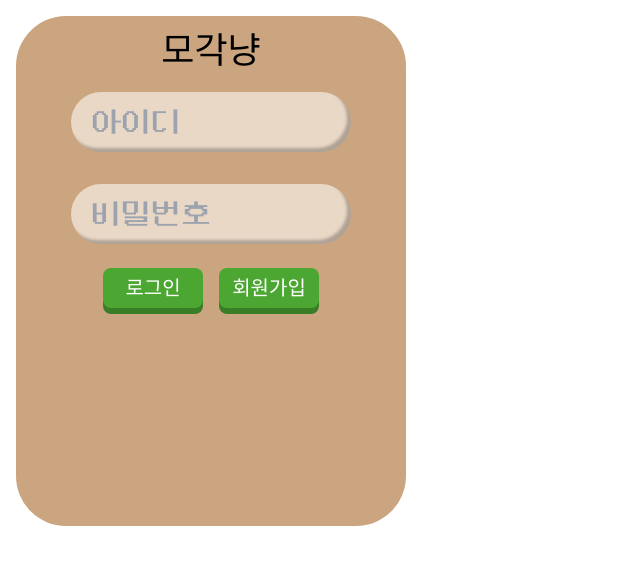
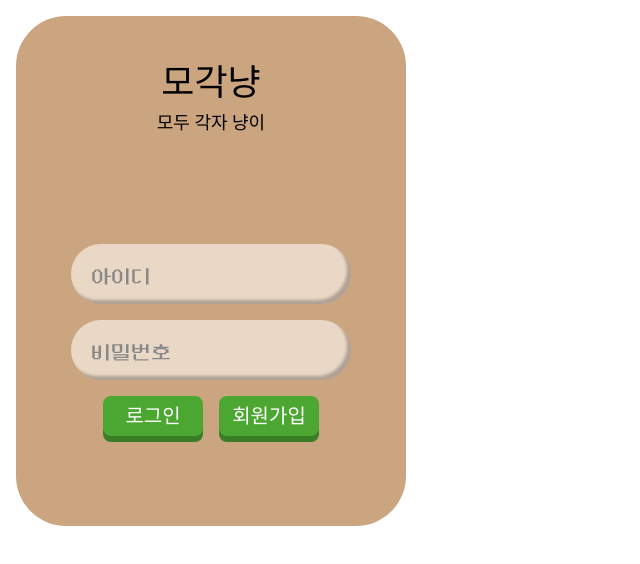
Before and after one commit to hrlee12/-, a React (Vite) app in the folder frontend/: page /#/login in a window 1280 px wide. Shown: the top 564 px of the page, without its empty margins (0-640 px from the left). Built offline with nearby package versions, Linux system fonts and the light colour scheme; a web font is replaced by a local one.

Commit message:
feat : 글씨 추가 및 위치 수정, placeholder 글자 크기 조정

```diff
--- a/frontend/src/index.css
+++ b/frontend/src/index.css
@@ -4,7 +4,8 @@
 
 @font-face {
   font-family: 'NeoDunggeunmo';
-    src: url('public/fonts/neodgm.ttf') format('truetype'),
+  src:
+    url('public/fonts/neodgm.ttf') format('truetype'),
     url('public/fonts/neodgm.ttf') format('truetype');
   font-weight: normal;
   font-style: normal;
@@ -12,8 +13,14 @@
 
 @font-face {
   font-family: 'DNFBitBitv2';
-    src: url('public/fonts/DNFBitBitv2.ttf') format('truetype'),
+  src:
+    url('public/fonts/DNFBitBitv2.ttf') format('truetype'),
     url('public/fonts/DNFBitBitv2.ttf') format('truetype');
   font-weight: normal;
   font-style: normal;
 }
+
+.inputBox-font-medium::placeholder {
+  font-size: 20px;
+  color: #888;
+}
--- a/frontend/src/pages/account/LoginPage.tsx
+++ b/frontend/src/pages/account/LoginPage.tsx
@@ -10,7 +10,7 @@ const LoginPage = () => {
   const loginClick = () => {
     const id: string = userid;
     const pw: string = password;
-    console.log('아이디는 입력은 -> ' + id);
+    console.log('아이디 입력은 -> ' + id);
     console.log('비밀번호 입력은 -> ' + pw);
   };
 
@@ -18,17 +18,18 @@ const LoginPage = () => {
     <div>
       <BasicFrame>
         <div className='flex justify-center items-center'>
-          <h2 className='text-center font-dnf w-[200px] h-[60px] text-[36px] p-2'>
+          <h2 className='text-center font-dnf w-[200px] h-[60px] text-[36px] p-2 pt-[40px]'>
             모각냥
+            <div className='text-[18px] text'>모두 각자 냥이</div>
           </h2>
         </div>
-        <div>
+        <div className='pt-[160px]'>
           {/* 입력창 */}
           <div className='flex justify-center items-center'>
             <InputBox
               name={'user-id'}
               size={'small'}
-              addStyle='m-4'
+              addStyle='m-2 inputBox-font-medium'
               type={'text'}
               placeholder={'아이디'}
               onChange={(e) => setUserId(e.target.value)}
@@ -38,7 +39,7 @@ const LoginPage = () => {
             <InputBox
               name={'user-password'}
               size={'small'}
-              addStyle='m-4'
+              addStyle='m-2 inputBox-font-medium'
               type={'text'}
               placeholder={'비밀번호'}
               onChange={(e) => setPassword(e.target.value)}
```
Lines whose indentation alone changed are shown as unchanged.
